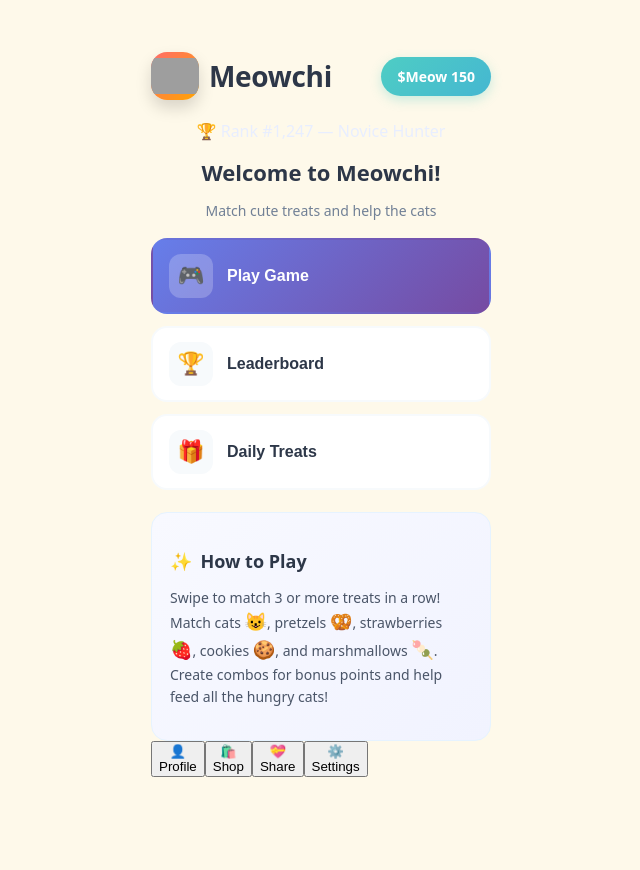
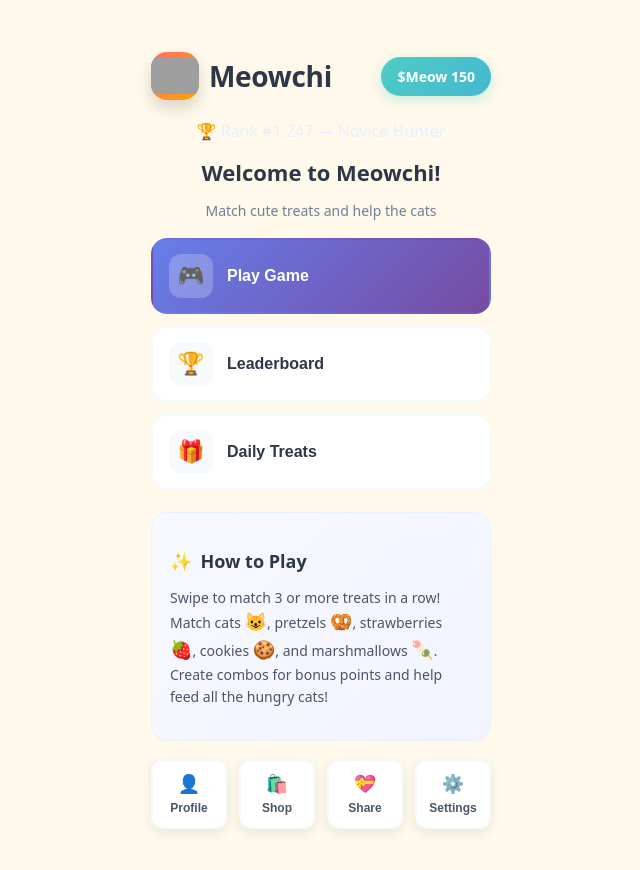
Before and after one commit to herothegolden/meowchigame, a React (Vite) app: page / in a window 1280 px wide. Shown: the top 870 px of the page, without its empty margins (319-959 px from the left). Before the commit the page ends 829 px from the top, so only its background shows below. Built offline with nearby package versions, Linux system fonts and the light colour scheme; grey boxes are pictures that could not be loaded.

Commit message:
Update home.css

```diff
--- a/src/home.css
+++ b/src/home.css
@@ -1,30 +1,26 @@
-/* Full-bleed cream background for Home (single background only) */
 .home-root{
-  position:relative;
   width:100%;
   min-height:calc(var(--vh,1vh)*100 - 8px);
   display:grid;
+  justify-items:center;
   align-items:start;
-  justify-items:center;
-  background:#fef9ea;   /* the only background */
-  /* remove rounded container look */
-  border-radius:0;
+  background:#fef9ea;
 }
 
-/* center wrapper stays narrow but can be tweaked */
-.home-center{position:relative;z-index:1;width:100%;max-width:420px;padding:16px;box-sizing:border-box}
+.home-center{
+  width:100%;
+  max-width:420px;
+  padding:16px;
+  box-sizing:border-box;
+}
 
-/* kill inner panel look (no extra background, no shadow, no radius) */
 .home-card{
   background:transparent;
   border-radius:0;
   box-shadow:none;
   padding:24px;
-  position:relative;
-  overflow:visible;
 }
 
-/* header/topbar */
 .home-topbar{display:flex;align-items:center;justify-content:space-between;margin-bottom:20px;gap:12px}
 .home-logo{display:flex;align-items:center;gap:10px}
 .home-logo-icon{
@@ -34,22 +30,19 @@
 .home-logo-icon img{width:100%;height:100%;object-fit:contain;background:transparent}
 .home-logo-text{font-size:28px;font-weight:800;color:#2d3748;letter-spacing:-.3px}
 
-/* currency pill */
 .home-currency{
   background:linear-gradient(135deg,#4ecdc4,#45b7d1);color:#fff;padding:10px 16px;border-radius:20px;font-weight:700;font-size:14px;
   box-shadow:0 4px 12px rgba(78,205,196,.3);white-space:nowrap
 }
 
-/* title */
 .home-title{text-align:center;margin:8px 0 18px}
 .home-title h1{font-size:22px;font-weight:700;color:#2d3748;margin-bottom:6px}
 .home-title p{color:#718096;font-size:14px}
 
-/* menu */
 .home-menu{display:grid;gap:12px;margin-bottom:22px}
 .home-item{
   width:100%;border:2px solid #f7fafc;border-radius:16px;padding:14px 16px;display:flex;align-items:center;gap:14px;
-  cursor:pointer;transition:transform .2s,box-shadow .2s,border-color .2s;background:#fff;text-align:left
+  cursor:pointer;transition:transform .2s,box-shadow .2s,border-color .2s;background:#fff
 }
 .home-item .home-icon{width:44px;height:44px;border-radius:12px;display:grid;place-items:center;background:#f7fafc;font-size:22px;flex-shrink:0}
 .home-item .home-text{font-size:16px;font-weight:700;color:#2d3748}
@@ -58,7 +51,6 @@
 .home-item.primary .home-icon{background:rgba(255,255,255,.22)}
 .home-item.primary .home-text{color:#fff}
 
-/* instructions */
 .home-instructions{
   background:linear-gradient(135deg,#f8f9ff,#f1f3ff);border-radius:16px;padding:18px;border:1px solid #e6f3ff
 }
@@ -66,9 +58,12 @@
 .home-instructions p{color:#4a5568;line-height:1.55;font-size:14px}
 .home-emoji{font-size:18px}
 
-/* responsive */
-@media (max-width:480px){
-  .home-center{padding:12px}
-  .home-logo-text{font-size:24px}
-  .home-currency{font-size:13px;padding:8px 14px}
+.home-bottom-nav{display:flex;justify-content:space-between;gap:12px;margin-top:18px}
+.home-nav-item{
+  display:flex;flex-direction:column;align-items:center;gap:6px;padding:12px 8px;
+  border-radius:12px;background:#fff;border:2px solid #f7fafc;box-shadow:0 4px 12px rgba(0,0,0,.08);
+  flex:1;cursor:pointer;transition:all .2s
 }
+.home-nav-item:hover{background:#f7fafc;transform:translateY(-2px)}
+.home-nav-icon{font-size:18px}
+.home-nav-text{font-size:12px;font-weight:700;color:#4a5568;text-align:center}
```
